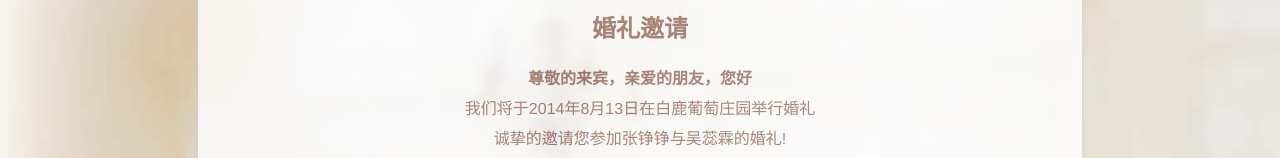
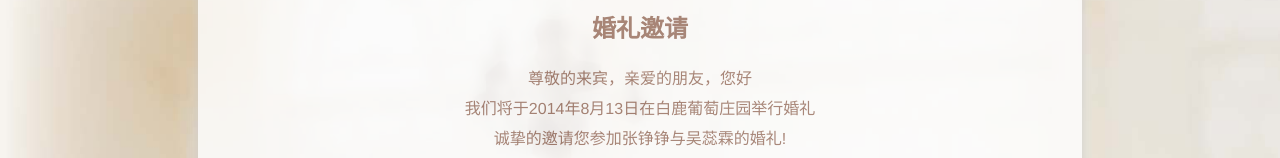
Before and after one commit to bestwish/invitation, a plain HTML site: page index.html in a window 1280 px wide. Shown: the part 159-317 px from the top of the page. Drawn offline with Linux system fonts and the light colour scheme.

Commit message:
fix text of invitation for font weight.

```diff
--- a/css/style.css
+++ b/css/style.css
@@ -20,6 +20,10 @@ section {
 
 h1, h2, h3, h4, h5, h6 {
 	margin-top: 0;
+}
+
+strong {
+	font-weight: normal;
 }
 
 main {
```
